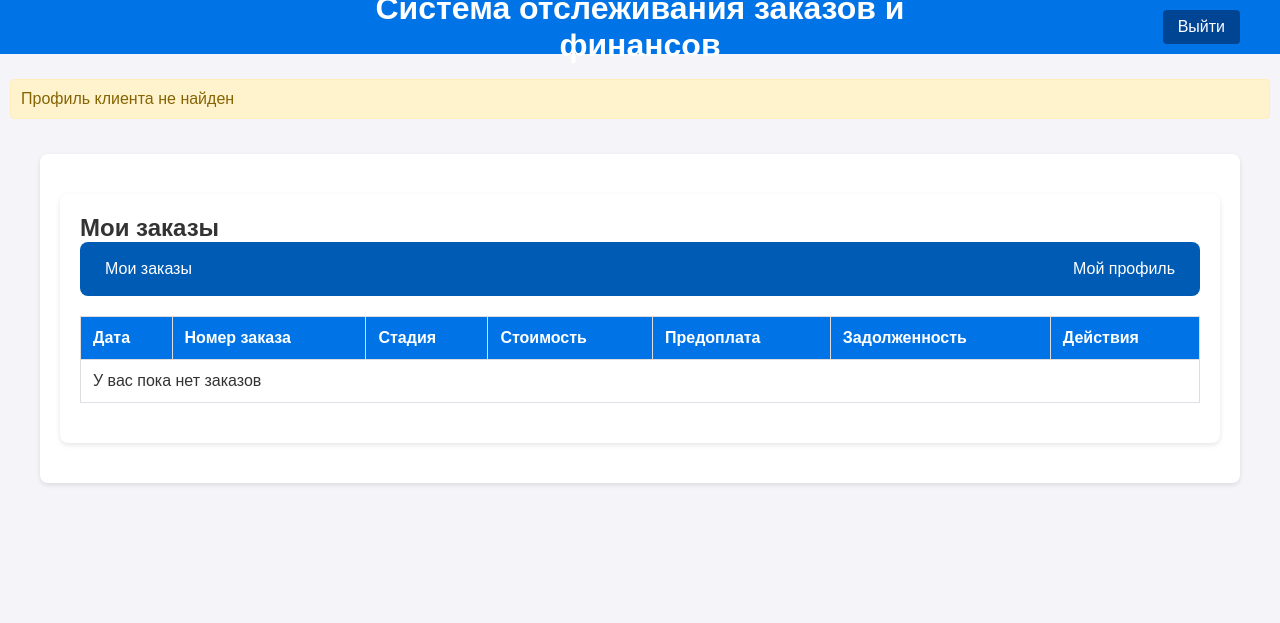
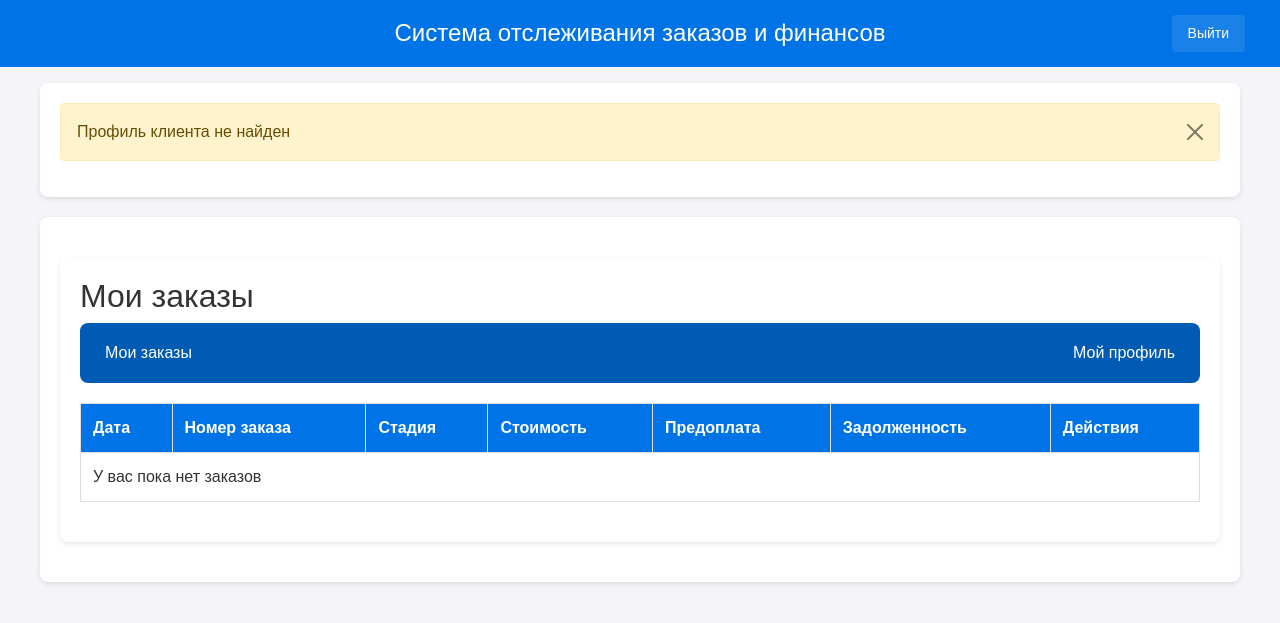
Before and after one commit to kentafar1k/okna, a Django app: page /orders/my-orders/ in a window 1280 px wide. Shown: the top 623 px of the page. Run offline with Django 5.2, Linux system fonts and the light colour scheme; the visitor is signed in with stand-in values (Sample User, id 1); data that the repository does not hold is empty; parts of the project's set-up code (start-up, migrations or seed data) failed here and were passed over; some libraries are stand-ins or nearby versions.

Commit message:
пробная адаптация под телефон 1

```diff
--- a/templates/base.html
+++ b/templates/base.html
@@ -2,27 +2,112 @@
 <html lang="ru">
 <head>
     <meta charset="UTF-8">
-    <meta name="viewport" content="width=device-width, initial-scale=1.0">
+    <meta name="viewport" content="width=device-width, initial-scale=1.0, user-scalable=yes">
     <title>{% block title %}Система управления заказами{% endblock %}</title>
     {% load static %}
+    <!-- Подключаем Bootstrap CSS -->
+    <link href="https://cdn.jsdelivr.net/npm/bootstrap@5.1.3/dist/css/bootstrap.min.css" rel="stylesheet">
     <link rel="stylesheet" href="{% static 'css/base.css' %}">
+    <style>
+        header {
+            background-color: #0073e6;
+            padding: 15px;
+            color: white;
+        }
+
+        .header-content {
+            max-width: 1400px;
+            margin: 0 auto;
+            display: flex;
+            justify-content: space-between;
+            align-items: center;
+            padding: 0 20px;
+            flex-wrap: wrap;
+            gap: 10px;
+        }
+
+        .header-title {
+            margin: 0;
+            font-size: clamp(16px, 4vw, 24px); /* Адаптивный размер шрифта */
+            line-height: 1.2;
+            flex: 1;
+            min-width: 200px;
+        }
+
+        .logout-button {
+            background-color: rgba(255, 255, 255, 0.1);
+            color: white;
+            padding: 8px 16px;
+            border-radius: 4px;
+            text-decoration: none;
+            transition: background-color 0.3s;
+            white-space: nowrap;
+            font-size: 14px;
+        }
+
+        .logout-button:hover {
+            background-color: rgba(255, 255, 255, 0.2);
+            color: white;
+            text-decoration: none;
+        }
+
+        /* Адаптивные стили для таблиц */
+        .table-responsive {
+            overflow-x: auto;
+            -webkit-overflow-scrolling: touch;
+        }
+
+        /* Стили для мобильных устройств */
+        @media (max-width: 768px) {
+            .header-content {
+                padding: 10px;
+            }
+
+            .container {
+                padding: 10px;
+            }
+
+            /* Делаем таблицы более компактными на мобильных */
+            table {
+                font-size: 14px;
+            }
+
+            th, td {
+                padding: 8px 4px;
+            }
+
+            /* Улучшаем читаемость кнопок на мобильных */
+            .button {
+                padding: 8px 12px;
+                font-size: 14px;
+                margin: 2px;
+            }
+        }
+
+        /* Включаем поддержку жестов масштабирования */
+        .pinch-zoom-container {
+            touch-action: manipulation;
+            -ms-touch-action: manipulation;
+        }
+    </style>
 </head>
 <body>
     <header>
         <div class="header-content">
-            <h1>Система отслеживания заказов и финансов</h1>
+            <h1 class="header-title">Система отслеживания заказов и финансов</h1>
             {% if user.is_authenticated %}
                 <a href="{% url 'users:logout' %}" class="logout-button">Выйти</a>
             {% endif %}
         </div>
     </header>
 
-    <main>
+    <main class="pinch-zoom-container">
         {% if messages %}
-        <div class="messages">
+        <div class="container mt-3">
             {% for message in messages %}
-            <div class="message {{ message.tags }}">
+            <div class="alert alert-{{ message.tags }} alert-dismissible fade show" role="alert">
                 {{ message }}
+                <button type="button" class="btn-close" data-bs-dismiss="alert" aria-label="Close"></button>
             </div>
             {% endfor %}
         </div>
@@ -32,5 +117,8 @@
         {% endblock %}
     </main>
 
+    <!-- Подключаем Bootstrap JS и Popper.js -->
+    <script src="https://cdn.jsdelivr.net/npm/@popperjs/core@2.10.2/dist/umd/popper.min.js"></script>
+    <script src="https://cdn.jsdelivr.net/npm/bootstrap@5.1.3/dist/js/bootstrap.min.js"></script>
 </body>
 </html>
```
Also changed, not shown: 1 other file.
